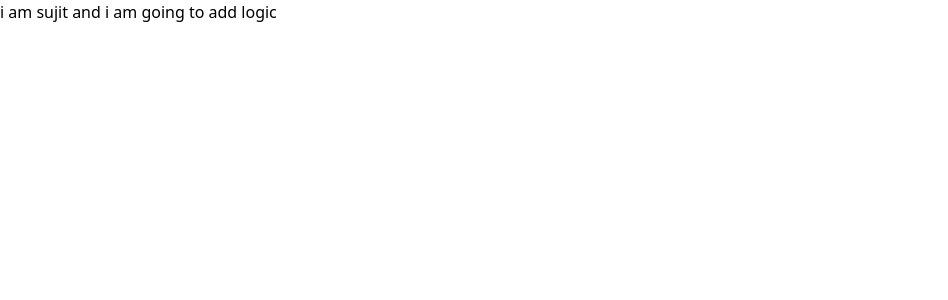
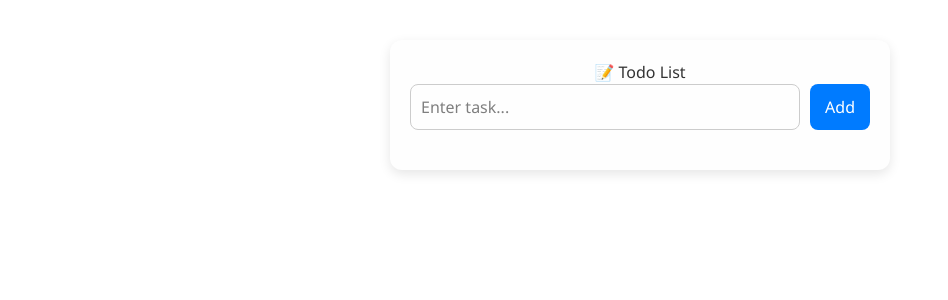
Before and after one commit to jenasuraj/TaskMate, a React (Vite) app: page /todolist in a window 1280 px wide. Shown: the top 300 px of the page, without its empty margins (0-948 px from the left). Built offline with nearby package versions, Linux system fonts and the light colour scheme.

Commit message:
add todolist logic

```diff
--- a/src/pages/todolist.jsx
+++ b/src/pages/todolist.jsx
@@ -1,12 +1,132 @@
-//place that need to be handled by sujit ...
-import React from 'react'
+import React, { useState } from 'react';
 
-const todolist = () => {
+const Todolist = () => {
+  const [tasks, setTasks] = useState([]);
+  const [input, setInput] = useState('');
+
+  const addTask = () => {
+    if (input.trim() === '') return;
+
+    const newTask = {
+      id: Date.now(),
+      text: input,
+      completed: false
+    };
+
+    setTasks([...tasks, newTask]);
+    setInput('');
+  };
+
+  const toggleComplete = (id) => {
+    setTasks(tasks.map(task =>
+      task.id === id ? { ...task, completed: !task.completed } : task
+    ));
+  };
+
+  const deleteTask = (id) => {
+    setTasks(tasks.filter(task => task.id !== id));
+  };
+
   return (
-    <div>
-      i am sujit and i am going to add logic
+    <div style={{
+      maxWidth: '500px',
+      margin: '40px auto',
+      padding: '20px',
+      background: '#fefefe',
+      borderRadius: '12px',
+      boxShadow: '0 4px 12px rgba(0, 0, 0, 0.1)',
+      fontFamily: 'Segoe UI, sans-serif'
+    }}>
+      <h2 style={{ textAlign: 'center', color: '#333' }}>📝 Todo List</h2>
+
+      <div style={{ display: 'flex', marginBottom: '20px' }}>
+        <input
+          type="text"
+          placeholder="Enter task..."
+          value={input}
+          onChange={(e) => setInput(e.target.value)}
+          style={{
+            flex: 1,
+            padding: '10px',
+            fontSize: '16px',
+            border: '1px solid #ccc',
+            borderRadius: '8px'
+          }}
+        />
+        <button
+          onClick={addTask}
+          style={{
+            marginLeft: '10px',
+            padding: '10px 15px',
+            backgroundColor: '#007bff',
+            color: 'white',
+            border: 'none',
+            borderRadius: '8px',
+            cursor: 'pointer'
+          }}
+        >
+          Add
+        </button>
+      </div>
+
+      <ul style={{ listStyle: 'none', padding: 0 }}>
+        {tasks.map(task => (
+          <li
+            key={task.id}
+            style={{
+              background: task.completed ? '#d1ffd1' : '#f9f9f9',
+              marginBottom: '10px',
+              padding: '12px 16px',
+              borderRadius: '10px',
+              display: 'flex',
+              justifyContent: 'space-between',
+              alignItems: 'center',
+              transition: '0.3s ease'
+            }}
+          >
+            <span
+              style={{
+                textDecoration: task.completed ? 'line-through' : 'none',
+                color: task.completed ? '#555' : '#222',
+                fontSize: '16px'
+              }}
+            >
+              {task.text}
+            </span>
+            <div>
+              <button
+                onClick={() => toggleComplete(task.id)}
+                style={{
+                  marginRight: '8px',
+                  background: '#28a745',
+                  color: '#fff',
+                  border: 'none',
+                  borderRadius: '6px',
+                  padding: '6px 10px',
+                  cursor: 'pointer'
+                }}
+              >
+                ✔️
+              </button>
+              <button
+                onClick={() => deleteTask(task.id)}
+                style={{
+                  background: '#dc3545',
+                  color: '#fff',
+                  border: 'none',
+                  borderRadius: '6px',
+                  padding: '6px 10px',
+                  cursor: 'pointer'
+                }}
+              >
+                🗑️
+              </button>
+            </div>
+          </li>
+        ))}
+      </ul>
     </div>
-  )
-}
+  );
+};
 
-export default todolist
+export default Todolist;
```
